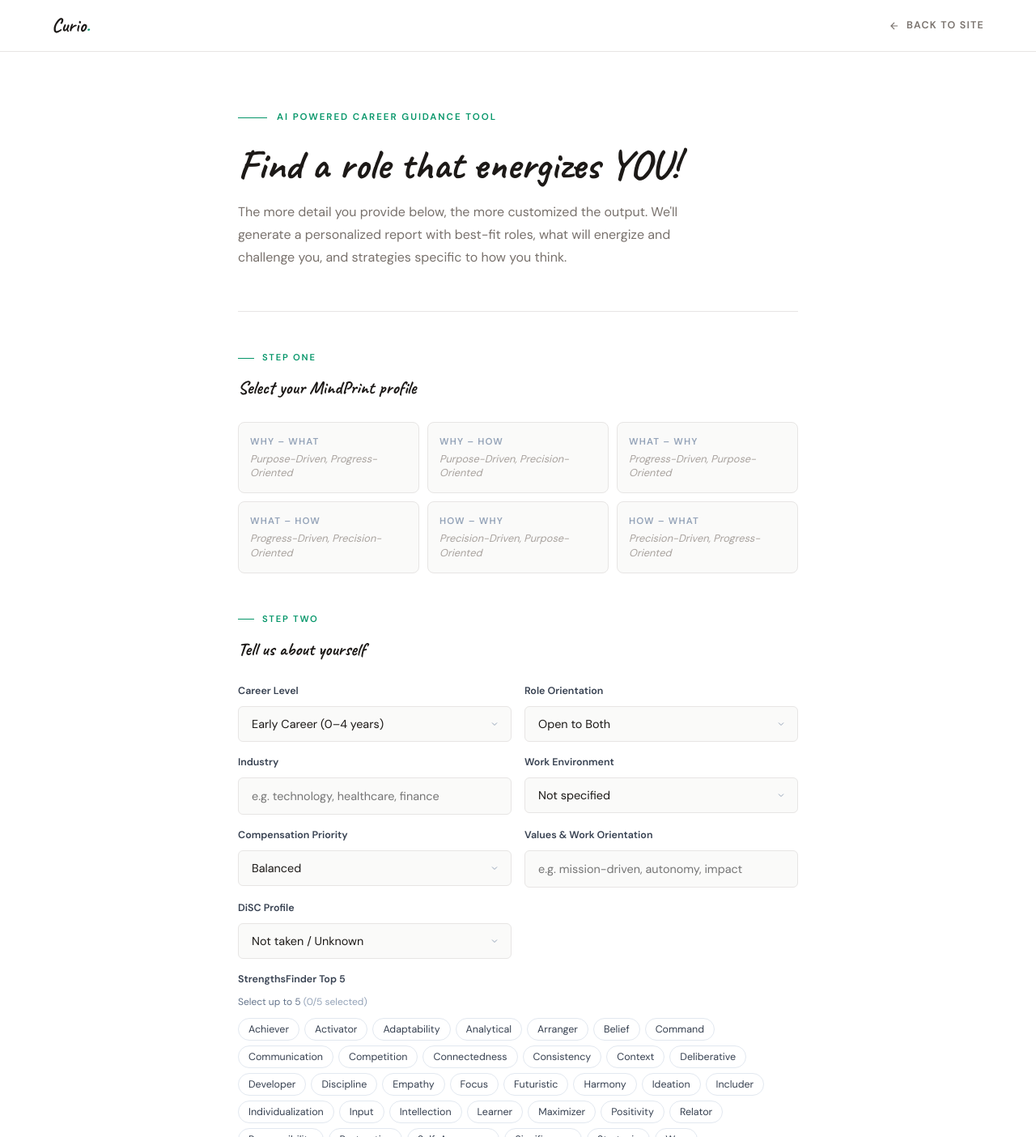
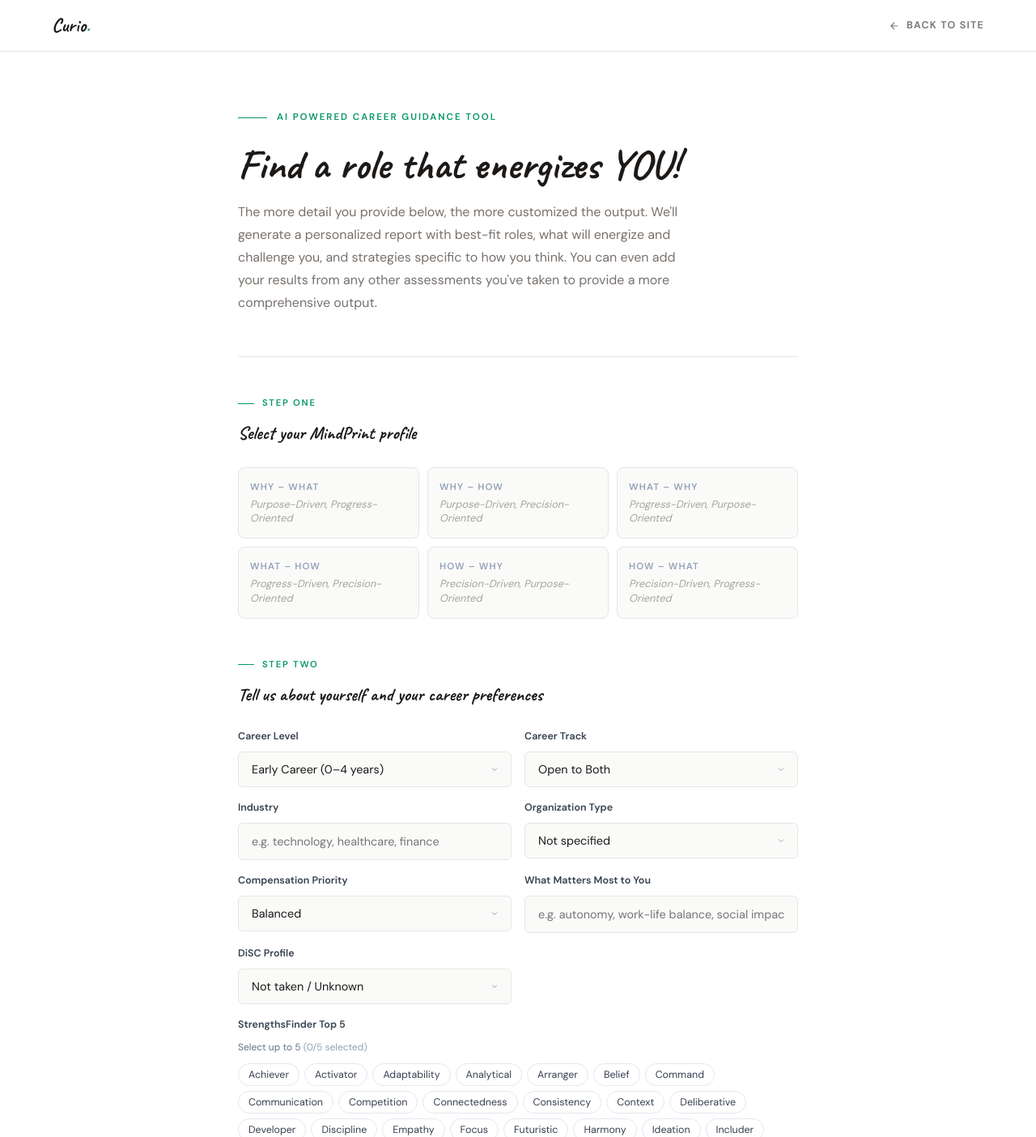
Before and after one commit to raymondckearney/Curio, a Next.js app: page /career in a window 1280 px wide. Shown: the top 1404 px of the page at 81% size. Built offline with nearby package versions, Linux system fonts and the light colour scheme.

Commit message:
Career guidance: copy and form label updates (#7)
Co-authored-by: Claude <noreply@anthropic.com>

```diff
--- a/pages/career/index.js
+++ b/pages/career/index.js
@@ -456,7 +456,7 @@ export default function CareerPage() {
           Find a role that energizes YOU!
         </h1>
         <p style={{ fontSize: '1rem', color: '#78716C', maxWidth: 560, lineHeight: 1.75, marginBottom: 52 }}>
-          The more detail you provide below, the more customized the output. We'll generate a personalized report with best-fit roles, what will energize and challenge you, and strategies specific to how you think.
+          The more detail you provide below, the more customized the output. We'll generate a personalized report with best-fit roles, what will energize and challenge you, and strategies specific to how you think. You can even add your results from any other assessments you've taken to provide a more comprehensive output.
         </p>
         <div style={{ height: 1, background: '#E7E5E4', marginBottom: 48 }} />
 
@@ -491,7 +491,7 @@ export default function CareerPage() {
               <div style={{ fontSize: '0.7rem', fontWeight: 700, letterSpacing: '0.16em', textTransform: 'uppercase', color: '#059669', marginBottom: 10, display: 'flex', alignItems: 'center', gap: 10 }}>
                 <span style={{ display: 'block', width: 20, height: 1, background: '#059669' }} />Step Two
               </div>
-              <div style={{ fontFamily: "'Caveat', cursive", fontSize: '1.4rem', fontWeight: 700, color: '#1C1917', marginBottom: 24 }}>Tell us about yourself</div>
+              <div style={{ fontFamily: "'Caveat', cursive", fontSize: '1.4rem', fontWeight: 700, color: '#1C1917', marginBottom: 24 }}>Tell us about yourself and your career preferences</div>
 
               <div style={{ display: 'grid', gridTemplateColumns: '1fr 1fr', gap: 16 }}>
                 <div>
@@ -504,7 +504,7 @@ export default function CareerPage() {
                   </select>
                 </div>
                 <div>
-                  <label style={lbl}>Role Orientation</label>
+                  <label style={lbl}>Career Track</label>
                   <select value={roleOrientation} onChange={e => setRoleOrientation(e.target.value)} style={sel}>
                     <option>Open to Both</option>
                     <option>Individual Contributor</option>
@@ -516,7 +516,7 @@ export default function CareerPage() {
                   <input value={industry} onChange={e => setIndustry(e.target.value)} placeholder="e.g. technology, healthcare, finance" style={inp} />
                 </div>
                 <div>
-                  <label style={lbl}>Work Environment</label>
+                  <label style={lbl}>Organization Type</label>
                   <select value={riskEnvironment} onChange={e => setRiskEnvironment(e.target.value)} style={sel}>
                     <option value="">Not specified</option>
                     <option>High-growth / Startup</option>
@@ -533,8 +533,8 @@ export default function CareerPage() {
                   </select>
                 </div>
                 <div>
-                  <label style={lbl}>Values &amp; Work Orientation</label>
-                  <input value={values} onChange={e => setValues(e.target.value)} placeholder="e.g. mission-driven, autonomy, impact" style={inp} />
+                  <label style={lbl}>What Matters Most to You</label>
+                  <input value={values} onChange={e => setValues(e.target.value)} placeholder="e.g. autonomy, work-life balance, social impact, creativity, job security" style={inp} />
                 </div>
                 <div>
                   <label style={lbl}>DiSC Profile</label>
```
